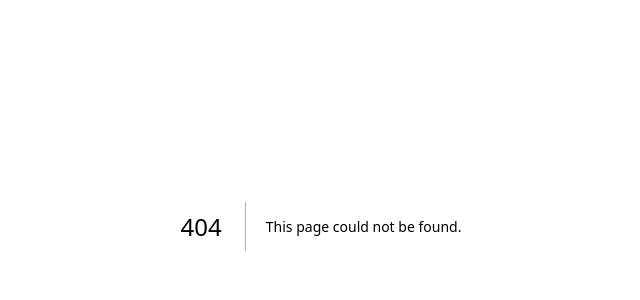
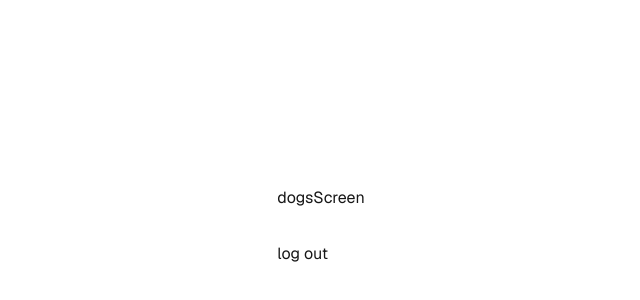
Before and after one commit to christian7974/fetch-rewards-take-home, a Next.js app: page /dogsScreen in a window 1280 px wide. Before the commit this address had no page. Shown: the part 174-474 px from the top of the page, without its empty margins (319-959 px from the left). Built offline with nearby package versions, Linux system fonts and the light colour scheme.

Commit message:
Implemented Logout Functionality
User can log out of app using provided URL.

```diff
--- /dev/null
+++ b/app/dogsScreen/page.tsx
@@ -0,0 +1,33 @@
+"use client"
+import { useRouter } from "next/navigation";
+
+export default function dogsScreen() {
+
+    const router = useRouter();
+
+    async function handleLogOut(event: any) {
+        event.preventDefault();
+        const response = await fetch(`${process.env.BASE_URL}/auth/logout`, {
+            method: "POST",
+            credentials: "include"
+        });
+
+        if (response.status === 200) {
+            router.push("/");
+        }
+    }
+
+    return (
+        <div className="grid grid-rows-[20px_1fr_20px] items-center justify-items-center min-h-screen p-8 pb-20 gap-16 sm:p-20 font-[family-name:var(--font-geist-sans)]">
+            <main className="flex flex-col gap-8 row-start-2 items-center sm:items-start">
+                <h1>dogsScreen</h1>
+                <form onSubmit={handleLogOut}>
+                    <button type="submit">log out</button>
+                </form>
+            </main>
+            <footer className="row-start-3 flex gap-6 flex-wrap items-center justify-center">
+
+            </footer>
+        </div>
+    );
+}
--- a/app/page.tsx
+++ b/app/page.tsx
@@ -26,7 +26,9 @@ export default function Home() {
             credentials: "include"
         });
 
-        setErrorMessage(`${response.status}`);
+        if (response.status === 200) {
+            router.push("/dogsScreen");
+        }
 
     }
 
```
